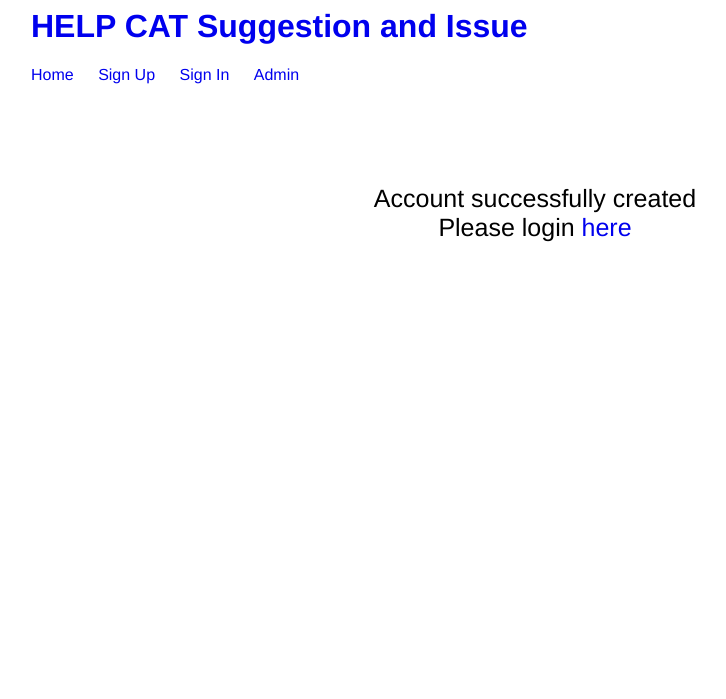
After one commit to joevo2/helpcat, a PHP site: page /success.php in a window 1280 px wide. The commit adds this page. Shown: the top 699 px of the page, without its empty margins (105-831 px from the left). Run offline with PHP 8.4, Linux system fonts and the light colour scheme.

Commit message:
added redirect afrer succesful sign in

```diff
--- a/signup.php
+++ b/signup.php
@@ -27,7 +27,7 @@
         if ($password == $cpassword) {
           $sql="INSERT INTO user (email, password)
           VALUES ('$email', '$password')";
-
+          header('Location: success.php');
           if (!mysqli_query($con,$sql)) {
             die('Error: ' . mysqli_error($con));
           }
--- /dev/null
+++ b/success.php
@@ -0,0 +1,27 @@
+<html>
+  <head>
+    <title>Success!</title>
+    <link rel='stylesheet' type="text/css" href="style.css">
+    <meta name="viewport" content="width=device-width">
+    <style>
+      .success {
+        max-width: 400px;
+        margin: 100px auto;
+        font-size: 25px;
+        text-align: center;
+      }
+    </style>
+  </head>
+  <body>
+    <header>
+      <a href='index.php'><h1>HELP CAT Suggestion and Issue</h1></a>
+      <?php include "nav.html"; ?>
+    </header>
+    <main>
+      <p class = "success">
+        Account successfully created<br>
+        Please login <a href="signin.php">here</a>
+      </p>
+    </main>
+  </body>
+</html>
```
